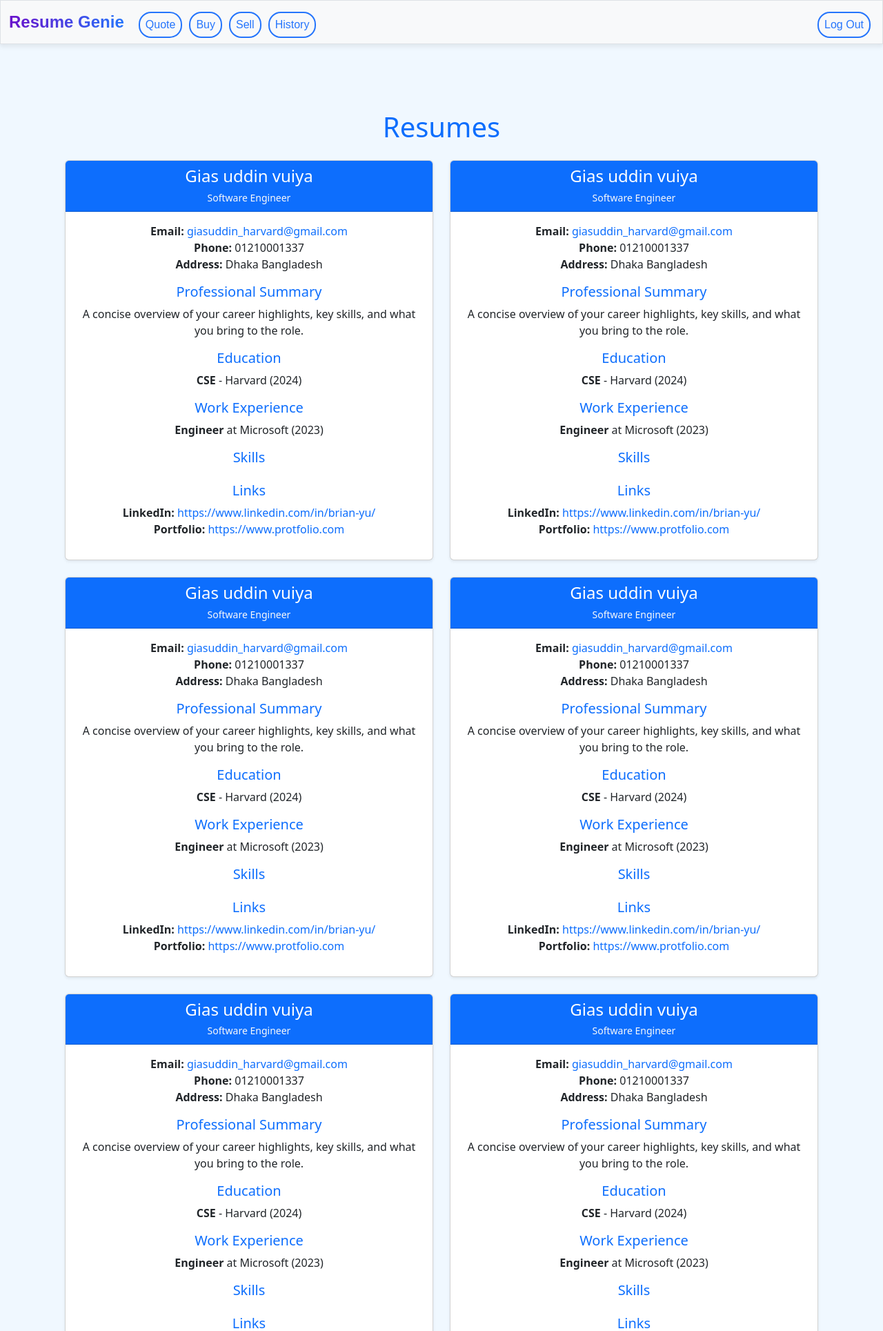
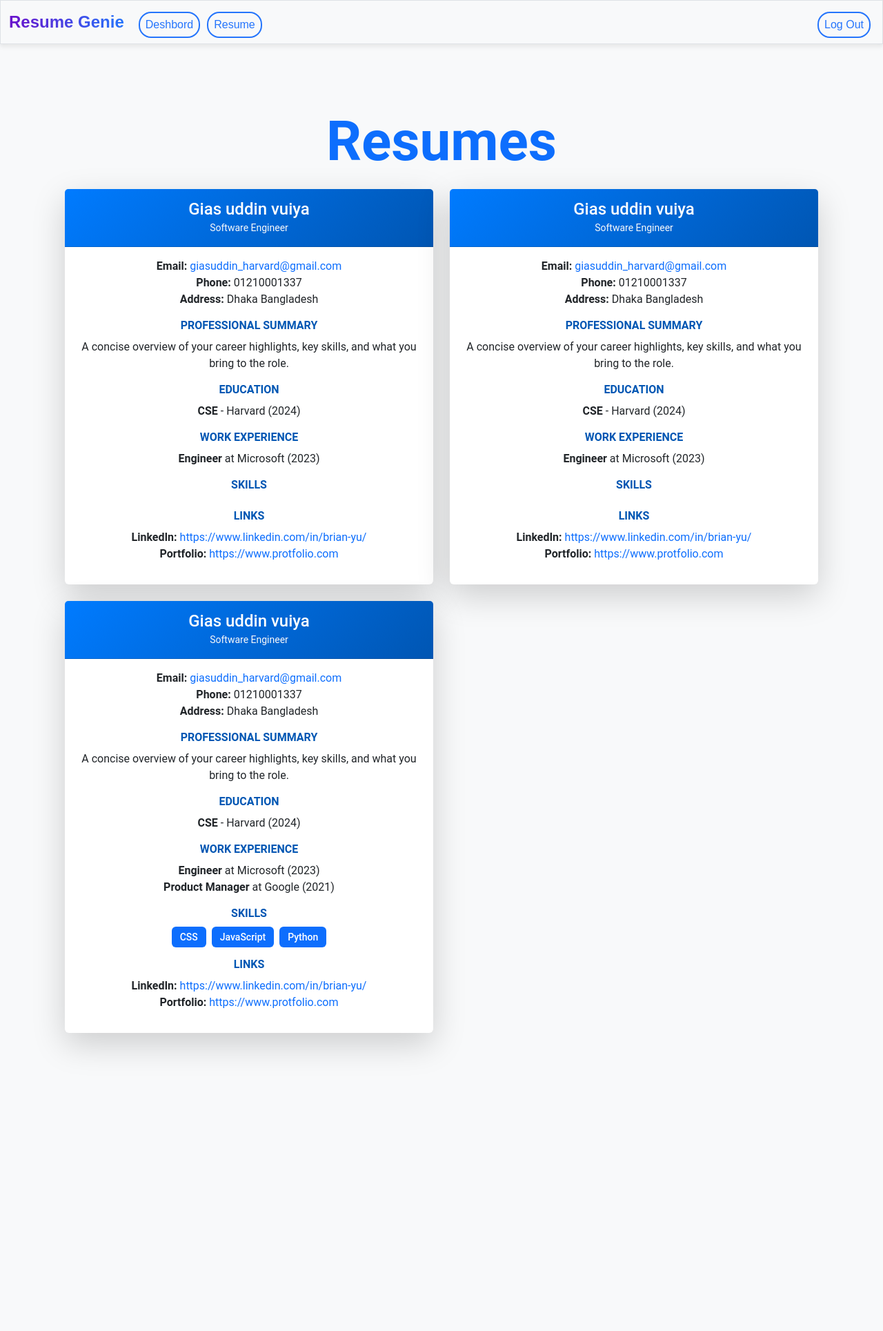
Before and after one commit to GiasuddinvuiyaBD/interactive-resume-builder, a Flask app: page /resume in a window 1280 px wide. Shown: the top 1929 px of the page at 69% size. After the commit the page ends 1526 px from the top, so only its background shows below. Run offline with Flask 3, Linux system fonts and the light colour scheme; a user stored in the database is signed in; some libraries are stand-ins or nearby versions.

Commit message:
add dashbord and added user_id to database and secured authentication part

```diff
--- a/ResumeGenie/app.py
+++ b/ResumeGenie/app.py
@@ -5,7 +5,7 @@ from cs50 import SQL
 from flask import Flask, flash, redirect, render_template, session, request, jsonify
 from flask_session import Session
 from werkzeug.security import check_password_hash, generate_password_hash
-from helpers import apology
+from helpers import apology , login_required
 from sqlite3 import IntegrityError
 # configure application
 app = Flask(__name__)
@@ -32,13 +32,23 @@ def after_request(response):
 
 @app.route("/")
 def home():
+
     return render_template("home.html")
 
+@app.route("/dashbord")
+def dashbord():
+    return render_template("dashbord.html")
+
 @app.route("/resume", methods=["GET"])
+@login_required
 def resume():
     try:
+        user_id = session["user_id"]
+        print(user_id)
+
         # Fetch all resumes from the database
-        resumes = db.execute("SELECT * FROM resumes_")
+        resumes = db.execute("SELECT * FROM resumes WHERE user_id = ?", user_id)
+
 
         # Process JSON fields for proper rendering in the UI
         for resume in resumes:
@@ -58,9 +68,8 @@ def resume():
         return render_template("resume.html", resumes=[])
 
 
-
-
 @app.route("/form", methods=["GET", "POST"])
+@login_required
 def form():
 
     errors = {}
@@ -80,6 +89,8 @@ def form():
         degrees = request.form.getlist("degree")
         institutions = request.form.getlist("institution")
         years = request.form.getlist("year")
+
+        user_id = session["user_id"]
 
         #
         education = [
@@ -130,7 +141,7 @@ def form():
 
         # Insert into the database
         try:
-            db.execute("INSERT INTO resumes_ (title, name, email, phone,  address, linkedin, portfolio,professional_summary, education, work_experience, skills) VALUES(?, ?, ?, ?, ?, ?, ?, ?, ?, ?, ?)", title, name, email, phone, address, linkedin, portfolio or "", professional_summary, json.dumps(education), json.dumps(work_experience), json.dumps(skills))
+            db.execute("INSERT INTO resumes (user_id, title, name, email, phone,  address, linkedin, portfolio,professional_summary, education, work_experience, skills) VALUES(?, ?, ?, ?, ?, ?, ?, ?, ?, ?, ?, ?)", user_id, title, name, email, phone, address, linkedin, portfolio or "", professional_summary, json.dumps(education), json.dumps(work_experience), json.dumps(skills))
 
             flash("Resume submitted successfully!")
             return redirect("/resume")
--- a/ResumeGenie/helpers.py
+++ b/ResumeGenie/helpers.py
@@ -27,3 +27,18 @@ def apology(message, code=400):
         return s
 
     return render_template("apology.html", top=code, bottom=escape(message)), code
+
+def login_required(f):
+    """
+    Decorate routes to require login.
+
+    https://flask.palletsprojects.com/en/latest/patterns/viewdecorators/
+    """
+
+    @wraps(f)
+    def decorated_function(*args, **kwargs):
+        if session.get("user_id") is None:
+            return redirect("/login")
+        return f(*args, **kwargs)
+
+    return decorated_function
--- a/ResumeGenie/static/css/style.css
+++ b/ResumeGenie/static/css/style.css
@@ -178,3 +178,77 @@ body{
 .d-flex {
     justify-content: center;
 }
+
+
+
+
+
+
+
+
+
+
+
+
+
+
+
+
+/* ===========------------================ */
+/* General Styles */
+body {
+    font-family: 'Roboto', sans-serif;
+    background-color: #f8f9fa;
+    color: #333;
+}
+
+/* Resume Card */
+.resume-card {
+    transition: transform 0.3s ease, box-shadow 0.3s ease;
+}
+
+.resume-card:hover {
+    transform: translateY(-5px);
+    box-shadow: 0px 8px 20px rgba(0, 0, 0, 0.15);
+}
+
+.resume-card .card-header {
+    background: linear-gradient(135deg, #007bff, #0056b3);
+    padding: 15px 20px;
+}
+
+.resume-card .resume-section {
+    margin-bottom: 15px;
+}
+
+.resume-card .section-title {
+    font-weight: 600;
+    color: #0056b3;
+    margin-bottom: 10px;
+    text-transform: uppercase;
+    font-size: 16px;
+}
+
+/* Links */
+a.text-primary {
+    color: #007bff;
+    text-decoration: none;
+}
+
+a.text-primary:hover {
+    text-decoration: underline;
+}
+
+/* Badge Styling */
+.badge {
+    padding: 8px 12px;
+    font-size: 14px;
+    font-weight: 500;
+}
+
+/* Responsiveness */
+@media (max-width: 768px) {
+    .resume-card {
+        margin-bottom: 20px;
+    }
+}
--- a/ResumeGenie/templates/home.html
+++ b/ResumeGenie/templates/home.html
@@ -12,6 +12,8 @@
     <p class="lead text-muted">
         Easily create resumes to stand out using Resume Genie, the quick and easy platform for generating resumes. Choose from thousands of customizable templates to get started.
     </p>
+    {% if session["user_id"] %}
     <a href="{{ url_for('form') }}" class="btn btn-primary btn-lg rounded-pill px-5">Create now</a>
+    {% endif %}
 </div>
 {% endblock %}
--- a/ResumeGenie/templates/layout.html
+++ b/ResumeGenie/templates/layout.html
@@ -10,7 +10,7 @@
     <script src="https://cdn.jsdelivr.net/npm/bootstrap@5.3.3/dist/js/bootstrap.bundle.min.js" integrity="sha384-YvpcrYf0tY3lHB60NNkmXc5s9fDVZLESaAA55NDzOxhy9GkcIdslK1eN7N6jIeHz" crossorigin="anonymous"></script>
 
     <!-- https://favicon.io/emoji-favicons/money-bag/ -->
-    <!-- <link href="/static/favicon.ico" rel="icon"> -->
+    <link href="" rel="icon">
 
     <link href="../static/css/style.css" rel="stylesheet">
 
@@ -27,16 +27,18 @@
             <div class="collapse navbar-collapse" id="navbar">
                 {% if session["user_id"] %}
                     <ul class="navbar-nav me-auto mt-2">
-                        <li class="nav-item"><a class="nav-link" href="/quote">Quote</a></li>
-                        <li class="nav-item"><a class="nav-link" href="/buy">Buy</a></li>
-                        <li class="nav-item"><a class="nav-link" href="/sell">Sell</a></li>
-                        <li class="nav-item"><a class="nav-link" href="/history">History</a></li>
+                        <li class="nav-item"><a class="nav-link" href="/dashbord">Deshbord</a></li>
+                        <li class="nav-item"><a class="nav-link" href="/resume">Resume</a></li>
                     </ul>
                     <ul class="navbar-nav ms-auto mt-2">
                         <li class="nav-item"><a class="nav-link" href="/logout">Log Out</a></li>
                     </ul>
                 {% else %}
+                <ul class="navbar-nav ms-auto mt-2">
+                    <li class="nav-item"><a class="nav-link" href="/templates">Templates</a></li>
+                </ul>
                     <ul class="navbar-nav ms-auto mt-2">
+
                         <li class="nav-item"><a class="nav-link" href="/register">Register</a></li>
                         <li class="nav-item"><a class="nav-link" href="/login">Log In</a></li>
                     </ul>
--- a/ResumeGenie/templates/resume.html
+++ b/ResumeGenie/templates/resume.html
@@ -1,34 +1,37 @@
 {% extends "layout.html" %}
 
-{% block title %}Resumes{% endblock %}
+{% block title %}Professional Resumes{% endblock %}
 
 {% block main %}
-<div class="container mt-5">
-    <h1 class="text-center mb-4 text-primary">Resumes</h1>
+<div class="container my-5">
+    <h1 class="text-center mb-4 text-primary fw-bold">Resumes</h1>
 
     {% if resumes %}
-        <div class="row">
+        <div class="row g-4">
             {% for resume in resumes %}
-            <div class="col-lg-6 col-md-12 mb-4">
-                <div class="card shadow-sm">
-                    <div class="card-header bg-primary text-white">
-                        <h4 class="mb-1">{{ resume.name }}</h4>
+            <div class="col-lg-6 col-md-12">
+                <div class="card resume-card shadow-lg border-0">
+                    <div class="card-header bg-gradient-primary text-white">
+                        <h4 class="mb-0">{{ resume.name }}</h4>
                         <small class="text-light">{{ resume.title }}</small>
                     </div>
                     <div class="card-body">
-                        <div class="mb-3">
+                        <div class="resume-section">
                             <p>
                                 <strong>Email:</strong>
-                                <a href="mailto:{{ resume.email }}" class="text-decoration-none">{{ resume.email }}</a><br>
+                                <a href="mailto:{{ resume.email }}" class="text-decoration-none text-primary">{{ resume.email }}</a><br>
                                 <strong>Phone:</strong> {{ resume.phone }}<br>
                                 <strong>Address:</strong> {{ resume.address }}
                             </p>
                         </div>
 
-                        <h5 class="text-primary">Professional Summary</h5>
+                        <div class="resume-section">
+                            <h5 class="section-title">Professional Summary</h5>
                             <p>{{ resume.professional_summary }}</p>
+                        </div>
 
-                        <h5 class="text-primary">Education</h5>
+                        <div class="resume-section">
+                            <h5 class="section-title">Education</h5>
                             <ul class="list-unstyled">
                                 {% for edu in resume.education %}
                                 <li>
@@ -36,8 +39,10 @@
                                 </li>
                                 {% endfor %}
                             </ul>
+                        </div>
 
-                        <h5 class="text-primary">Work Experience</h5>
+                        <div class="resume-section">
+                            <h5 class="section-title">Work Experience</h5>
                             <ul class="list-unstyled">
                                 {% for work in resume.work_experience %}
                                 <li>
@@ -45,25 +50,30 @@
                                 </li>
                                 {% endfor %}
                             </ul>
+                        </div>
 
-                        <h5 class="text-primary">Skills</h5>
+                        <div class="resume-section">
+                            <h5 class="section-title">Skills</h5>
                             <div class="d-flex flex-wrap gap-2">
                                 {% for skill in resume.skills %}
-                            <span class="badge bg-secondary">{{ skill }}</span>
+                                <span class="badge bg-primary text-white">{{ skill }}</span>
                                 {% endfor %}
                             </div>
+                        </div>
 
-                        <h5 class="text-primary mt-3">Links</h5>
+                        <div class="resume-section">
+                            <h5 class="section-title">Links</h5>
                             <p>
                                 {% if resume.linkedin %}
                                 <strong>LinkedIn:</strong>
-                            <a href="{{ resume.linkedin }}" target="_blank" class="text-decoration-none">{{ resume.linkedin }}</a><br>
+                                <a href="{{ resume.linkedin }}" target="_blank" class="text-decoration-none text-primary">{{ resume.linkedin }}</a><br>
                                 {% endif %}
                                 {% if resume.portfolio %}
                                 <strong>Portfolio:</strong>
-                            <a href="{{ resume.portfolio }}" target="_blank" class="text-decoration-none">{{ resume.portfolio }}</a>
+                                <a href="{{ resume.portfolio }}" target="_blank" class="text-decoration-none text-primary">{{ resume.portfolio }}</a>
                                 {% endif %}
                             </p>
+                        </div>
                     </div>
                 </div>
             </div>
```
Also changed, not shown: ResumeGenie/templates/dashbord.html (added, +8 -0 lines), ResumeGenie/users_and_resumes.db, 2 other files. Lines whose indentation alone changed are shown as unchanged.
